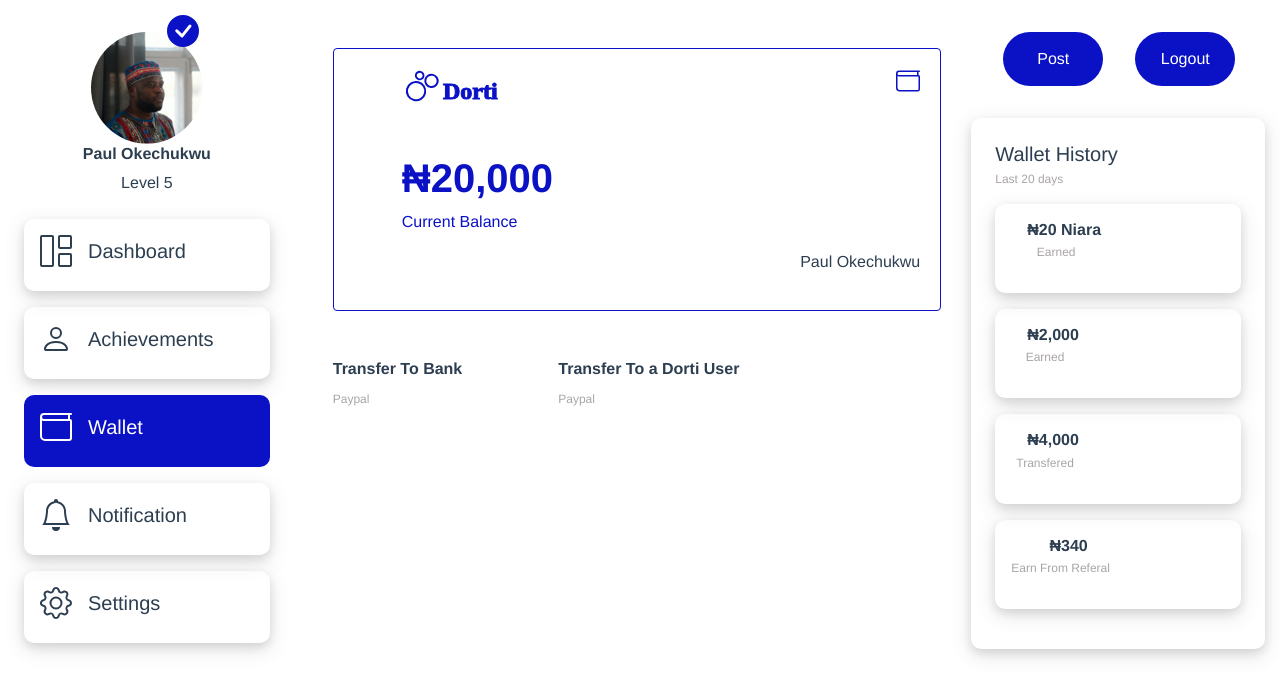
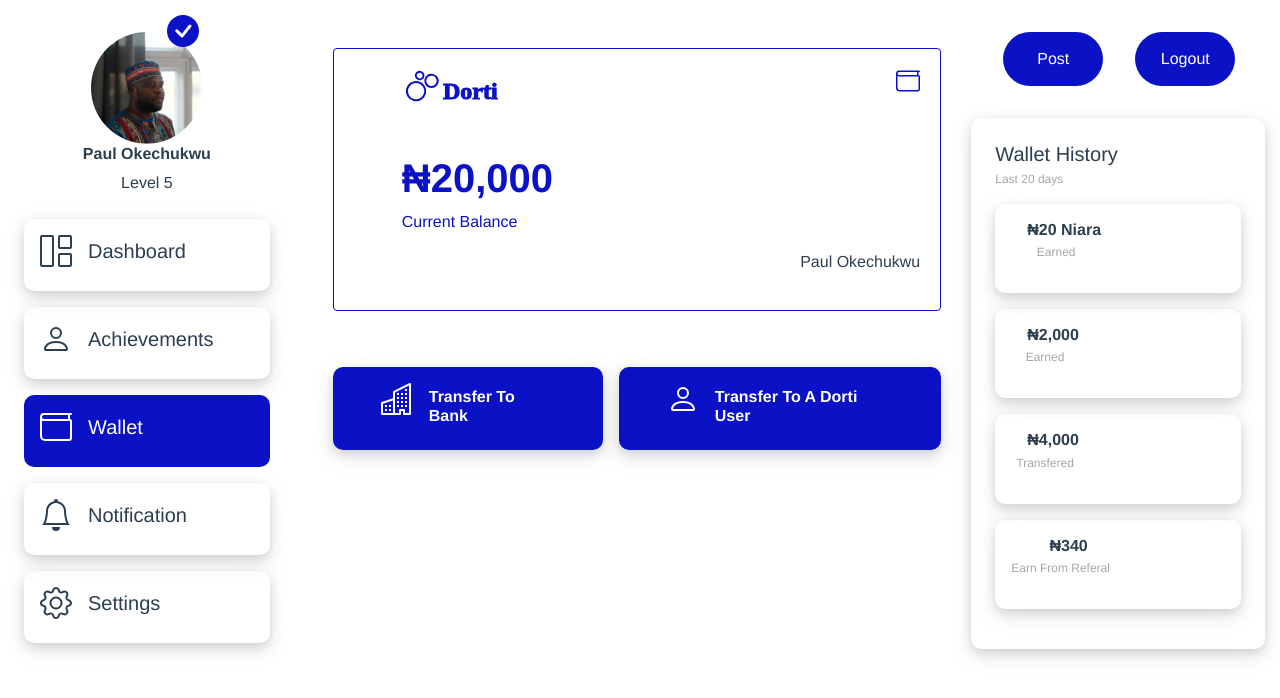
Before and after one commit to AccelerateHub/dorty, a Vue app: page /wallet in a window 1280 px wide. Shown: the top 698 px of the page. Built offline with nearby package versions, Linux system fonts and the light colour scheme.

Commit message:
Re-Added transfer button styles to wallet page.

```diff
--- a/src/components/wallet.vue
+++ b/src/components/wallet.vue
@@ -76,13 +76,22 @@
           </b-card-text>
         </b-card>
         <div class="text-left d-flex">
-          <div class="mr-5">
-            <h6>Transfer To Bank</h6>
-            <span id="small">Paypal</span>
+          <div class="py-2 mr-3">
+            <div class="user d-flex px-5 py-3" style="background: #0b11c5; color: white;">
+              <b-icon class="h2" icon="building"></b-icon>
+              <div class="ml-3 mt-1">
+                <h6>Transfer To Bank</h6>
+              </div>
+            </div>
           </div>
-          <div class="ml-5">
-            <h6>Transfer To a Dorti User</h6>
-            <span id="small">Paypal</span>
+
+          <div class="py-2">
+            <div class="user d-flex px-5 py-3" style="background: #0b11c5; color: white;">
+              <b-icon class="h2" icon="person"></b-icon>
+              <div class="ml-3 mt-1">
+                <h6>Transfer To A Dorti User</h6>
+              </div>
+            </div>
           </div>
         </div>
       </div>
```
